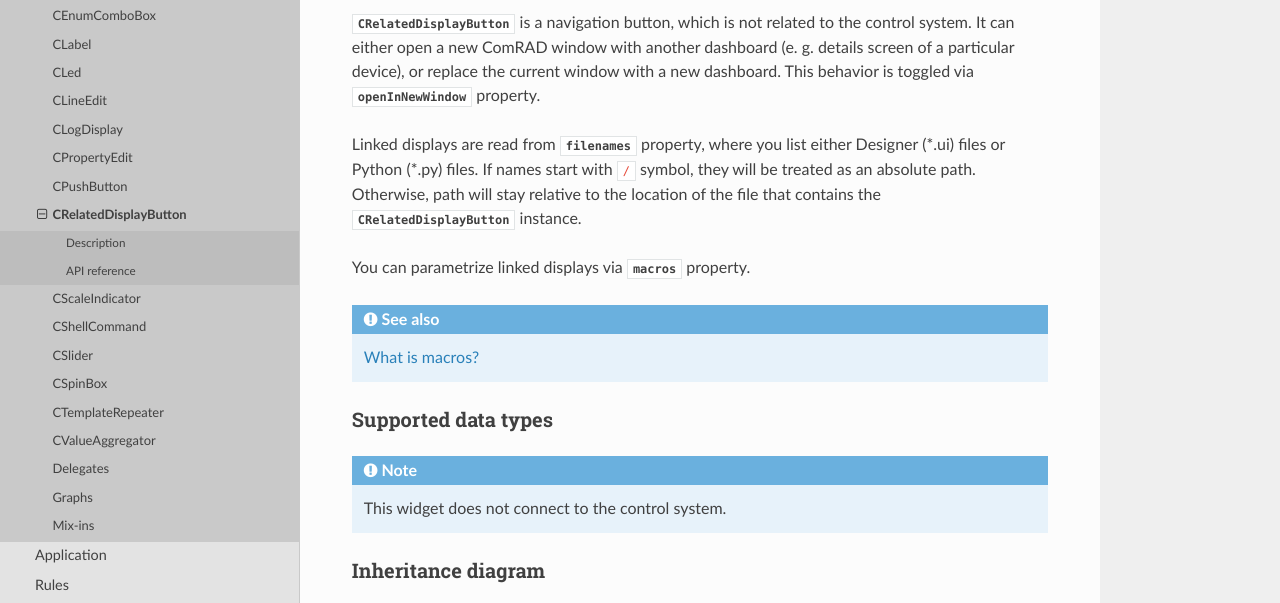
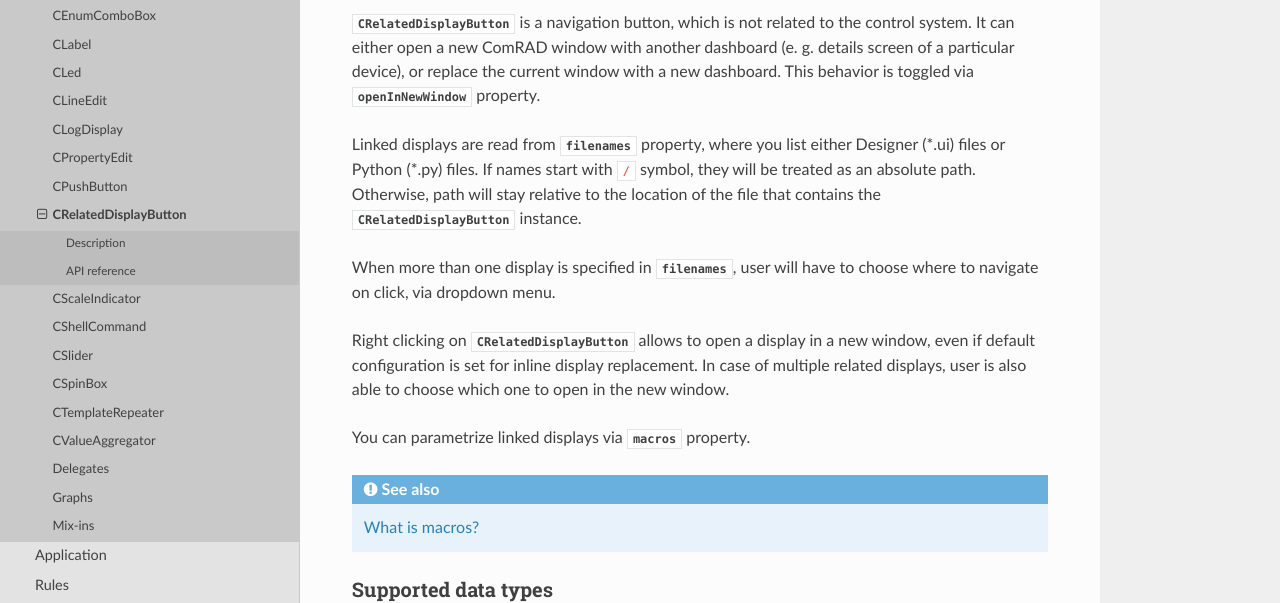
Before and after one commit to jfpatrick/accsoft-gui-rad-comrad, a Sphinx documentation site: the page built from docs/api/widgets/crelateddisplaybutton.rst, in a window 1280 px wide and 900 px high, scrolled down 400 px, cut to the strip 0-603 px from the top of the window. Built offline with Sphinx 7.4.7 and the Read the Docs theme 2.0.0, drawn with Linux system fonts in a browser that asks for light colours; the version number could not be read and is left out.

Commit message:
Update documentation with the new features

```diff
--- a/docs/api/widgets/crelateddisplaybutton.rst
+++ b/docs/api/widgets/crelateddisplaybutton.rst
@@ -29,6 +29,13 @@ Linked displays are read from :attr:`~comrad.CRelatedDisplayButton.filenames` pr
 Otherwise, path will stay relative to the location of the file that contains the :class:`~comrad.CRelatedDisplayButton`
 instance.
 
+When more than one display is specified in :attr:`~comrad.CRelatedDisplayButton.filenames`, user will have to choose
+where to navigate on click, via dropdown menu.
+
+Right clicking on :class:`~comrad.CRelatedDisplayButton` allows to open a display in a new window, even if default
+configuration is set for inline display replacement. In case of multiple related displays, user is also able to choose
+which one to open in the new window.
+
 You can parametrize linked displays via
 :attr:`~comrad.CRelatedDisplayButton.macros` property.
 
```
